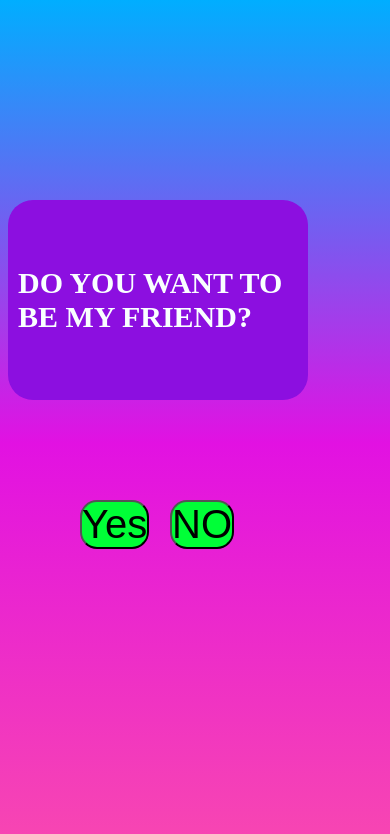
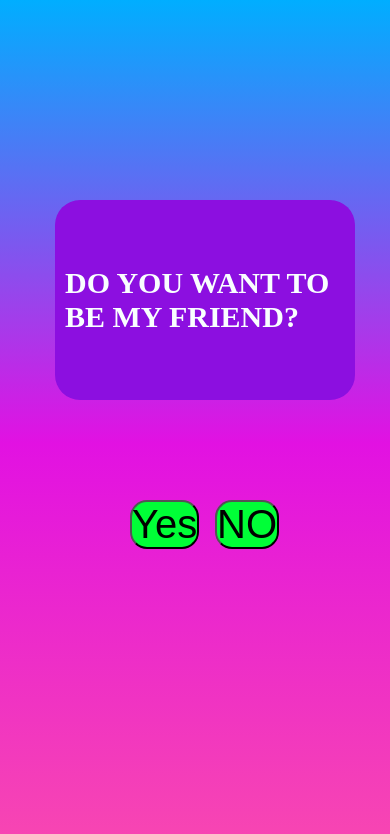
Before and after one commit to adarshmurmade/mob-ask, a plain HTML site: page index.html in a window 390 px wide. Drawn offline with Linux system fonts and the light colour scheme.

Commit message:
Update style.css
style changes updated

```diff
--- a/style.css
+++ b/style.css
@@ -67,7 +67,7 @@ body{
     width: 300px;
     background-color: rgb(140, 15, 224);
     position: relative;
-    left: 8px;
+    left: 55px;
     top: 200px;
     border-radius: 25px;
 }
@@ -89,7 +89,7 @@ p{
     font-size: 40px;
     position:absolute;
     top: 500px;
-    left:170px;
+    left:215px;
     border-radius:17px;
 }
 
@@ -98,7 +98,7 @@ p{
     font-size: 40px;
     position:absolute;
     top: 500px;
-    left:80px;
+    left:130px;
     border-radius:17px;
 }
 
```
